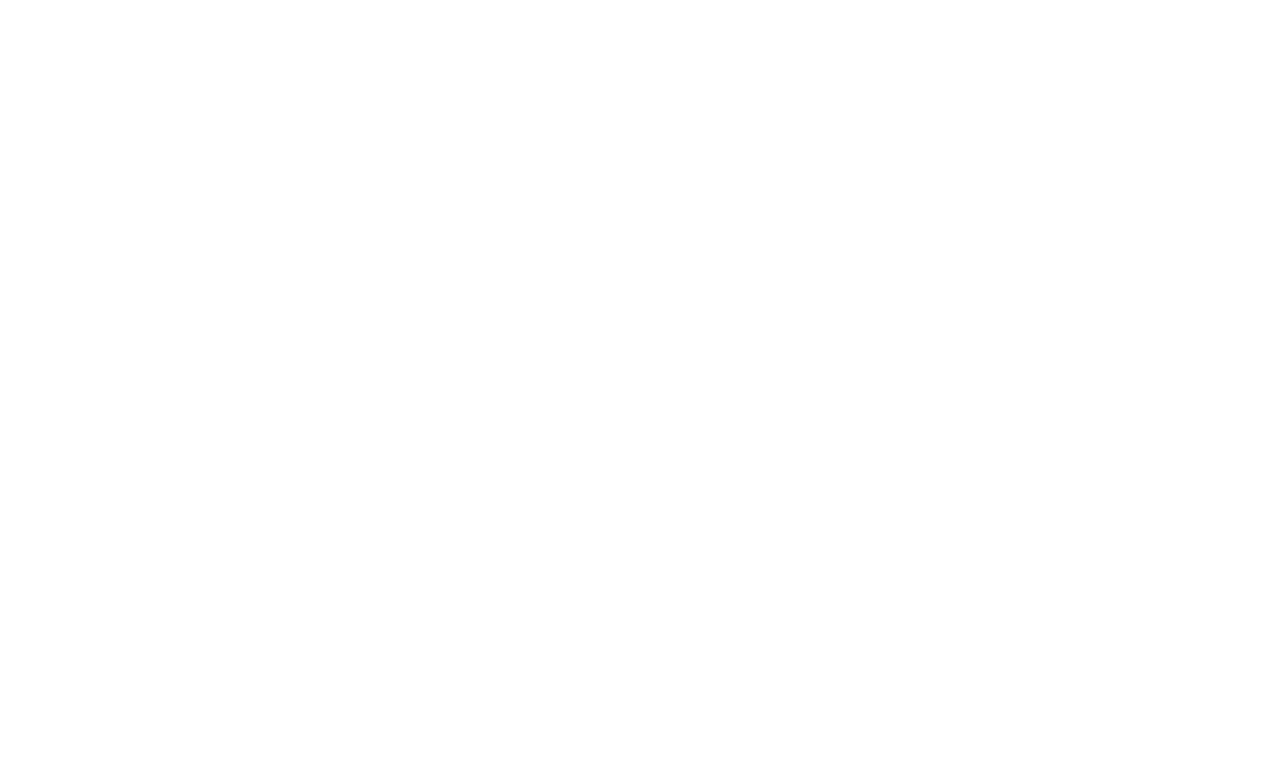
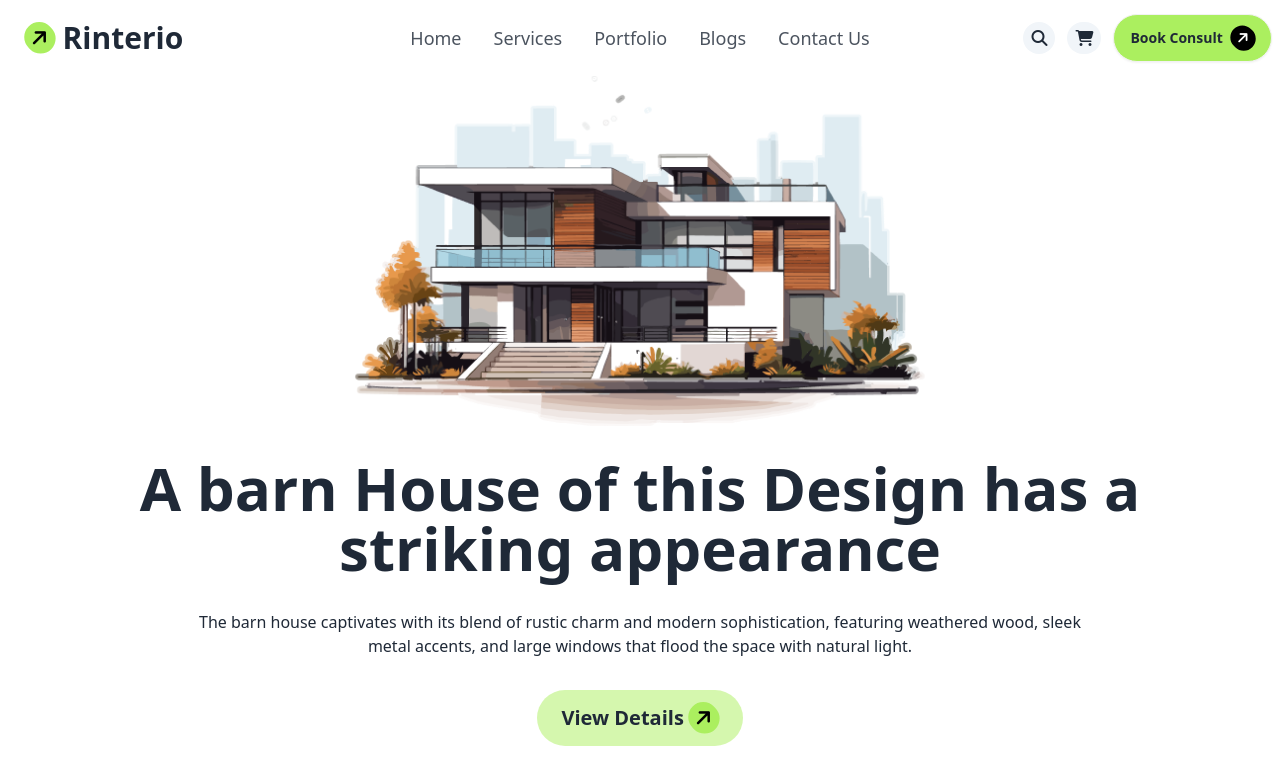
Before and after one commit to saminul-amin/ph-assignment-3, a plain HTML site: page index.html in a window 1280 px wide. Drawn offline with nearby package versions, Linux system fonts and the light colour scheme.

Commit message:
header done

```diff
--- a/index.html
+++ b/index.html
@@ -15,12 +15,100 @@
       type="text/css"
     />
     <script src="https://cdn.tailwindcss.com"></script>
+    <script
+      src="https://kit.fontawesome.com/52e149d1c0.js"
+      crossorigin="anonymous"
+    ></script>
     <title>PH Assignment 3</title>
   </head>
 
   <body>
     <!-- Header Part -->
-    <header></header>
+    <header class="container mx-auto">
+      <!-- Navbar -->
+      <div class="navbar bg-base-100">
+        <div class="navbar-start">
+          <div class="dropdown">
+            <div tabindex="0" role="button" class="btn btn-ghost lg:hidden">
+              <svg
+                xmlns="http://www.w3.org/2000/svg"
+                class="h-5 w-5"
+                fill="none"
+                viewBox="0 0 24 24"
+                stroke="currentColor"
+              >
+                <path
+                  stroke-linecap="round"
+                  stroke-linejoin="round"
+                  stroke-width="2"
+                  d="M4 6h16M4 12h8m-8 6h16"
+                />
+              </svg>
+            </div>
+            <ul
+              tabindex="0"
+              class="menu menu-sm dropdown-content bg-base-100 rounded-box z-[1] mt-3 w-52 p-2 shadow"
+            >
+              <li class="hover:font-bold"><a>Home</a></li>
+              <li class="hover:font-bold"><a>Services</a></li>
+              <li class="hover:font-bold"><a>Portfolio</a></li>
+              <li class="hover:font-bold"><a>Blogs</a></li>
+              <li class="hover:font-bold"><a>Contact Us</a></li>
+            </ul>
+          </div>
+          <a class="btn btn-ghost text-xl"
+            ><i
+              class="fa-solid fa-arrow-right rounded-full bg-[#ABEF5F] text-black p-[6px] -rotate-45"
+            ></i
+            ><span class="text-3xl">Rinterio</span></a
+          >
+        </div>
+        <div class="navbar-center hidden lg:flex">
+          <ul class="menu menu-horizontal px-1 opacity-80 text-lg">
+            <li class="hover:font-bold"><a>Home</a></li>
+            <li class="hover:font-bold"><a>Services</a></li>
+            <li class="hover:font-bold"><a>Portfolio</a></li>
+            <li class="hover:font-bold"><a>Blogs</a></li>
+            <li class="hover:font-bold"><a>Contact Us</a></li>
+          </ul>
+        </div>
+        <div class="navbar-end space-x-3">
+          <i
+            class="fa-solid fa-magnifying-glass rounded-full p-2 bg-slate-100"
+          ></i>
+          <i
+            class="fa-solid fa-cart-shopping rounded-full p-2 bg-slate-100"
+          ></i>
+          <a class="btn rounded-full bg-[#ABEF5F] font-bold"
+            >Book Consult<i
+              class="fa-solid fa-arrow-right rounded-full bg-black text-white p-[6px] -rotate-45"
+            ></i
+          ></a>
+        </div>
+      </div>
+
+      <!-- Banner -->
+      <div class="mx-auto">
+        <img class="mx-auto" src="assets/banner.png" alt="" />
+        <h2 class="text-center text-6xl font-extrabold px-12 my-8">
+          A barn House of this Design has a striking appearance
+        </h2>
+        <p class="text-center px-44">
+          The barn house captivates with its blend of rustic charm and modern
+          sophistication, featuring weathered wood, sleek metal accents, and
+          large windows that flood the space with natural light.
+        </p>
+        <div class="text-center">
+          <button
+            class="my-8 rounded-full bg-[#ABEF5F] bg-opacity-50 text-xl font-semibold px-6 py-3"
+          >
+            View Details&nbsp;<i
+              class="fa-solid fa-arrow-right rounded-full bg-[#ABEF5F] text-black p-[6px] -rotate-45"
+            ></i>
+          </button>
+        </div>
+      </div>
+    </header>
 
     <!-- Main Part -->
     <main></main>
```
